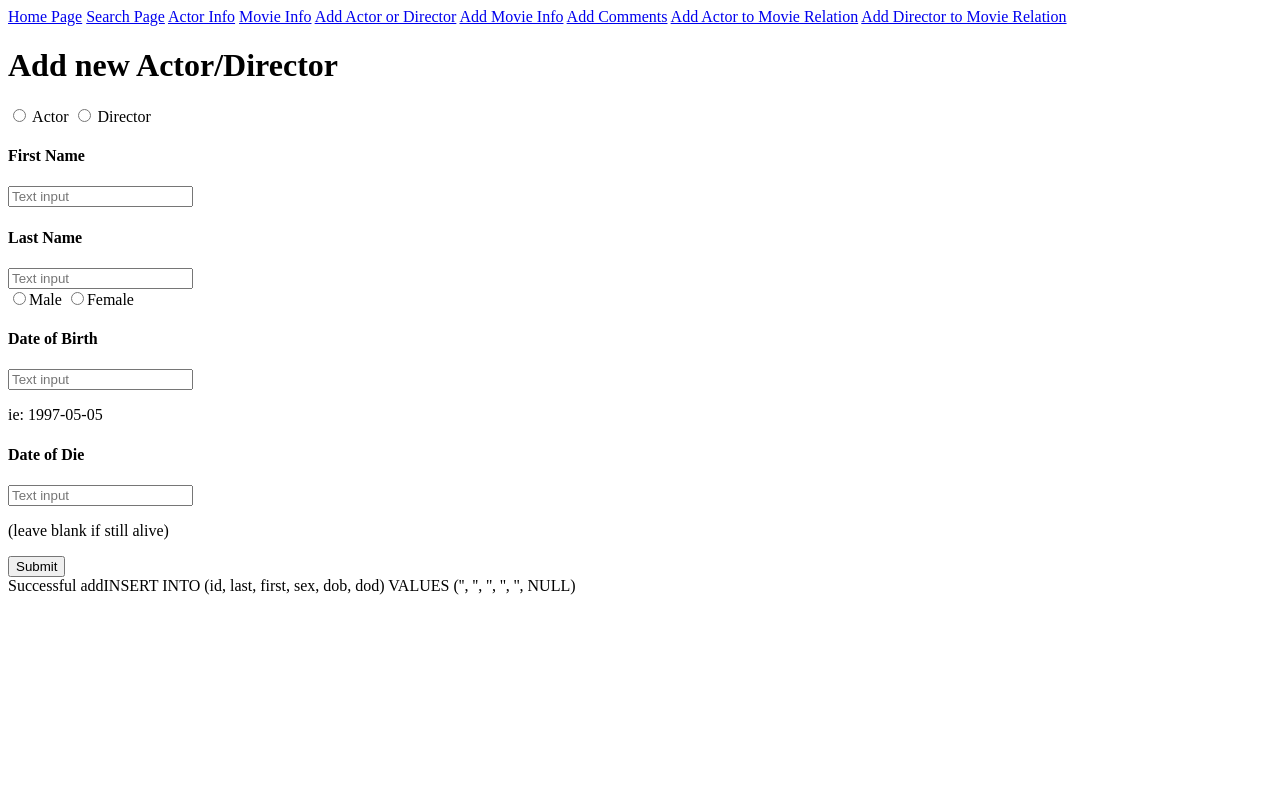
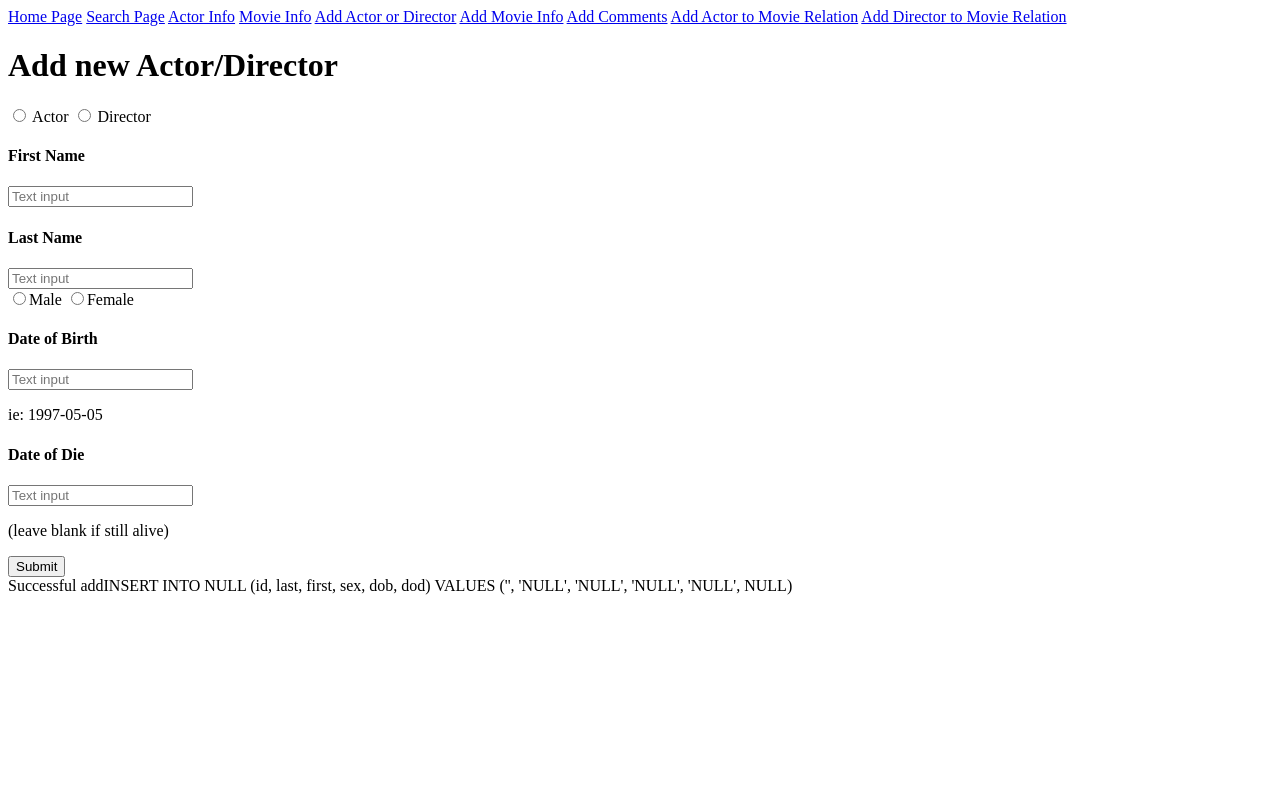
Before and after one commit to kubilayagi/CS143, a PHP site: page /addpersoninfo.php in a window 1280 px wide. Run offline with PHP 8.4, Linux system fonts and the light colour scheme; data that the repository does not hold is empty.

Commit message:
added checks for empty strings

```diff
--- a/p1c/www/addpersoninfo.php
+++ b/p1c/www/addpersoninfo.php
@@ -77,7 +77,15 @@
 		if(isset($_POST['dod'])) {
 			$dod = mysqli_real_escape_string($db,$_POST['dod']);
 		}
+
+		if ($position == "") $position = "NULL";
+		if ($first == "") $first = "NULL";
+		if ($last == "") $last = "NULL";
+		if ($sex == "") $sex = "NULL";
+		if ($dob == "") $dob = "NULL";
 		if ($dod == "") $dod = "NULL";
+
+
 
 		if ($position == "Director") {
 			$query = "INSERT INTO $position (id, last, first, dob, dod) VALUES ('$id', '$last', '$first', '$dob', $dod)";
```
